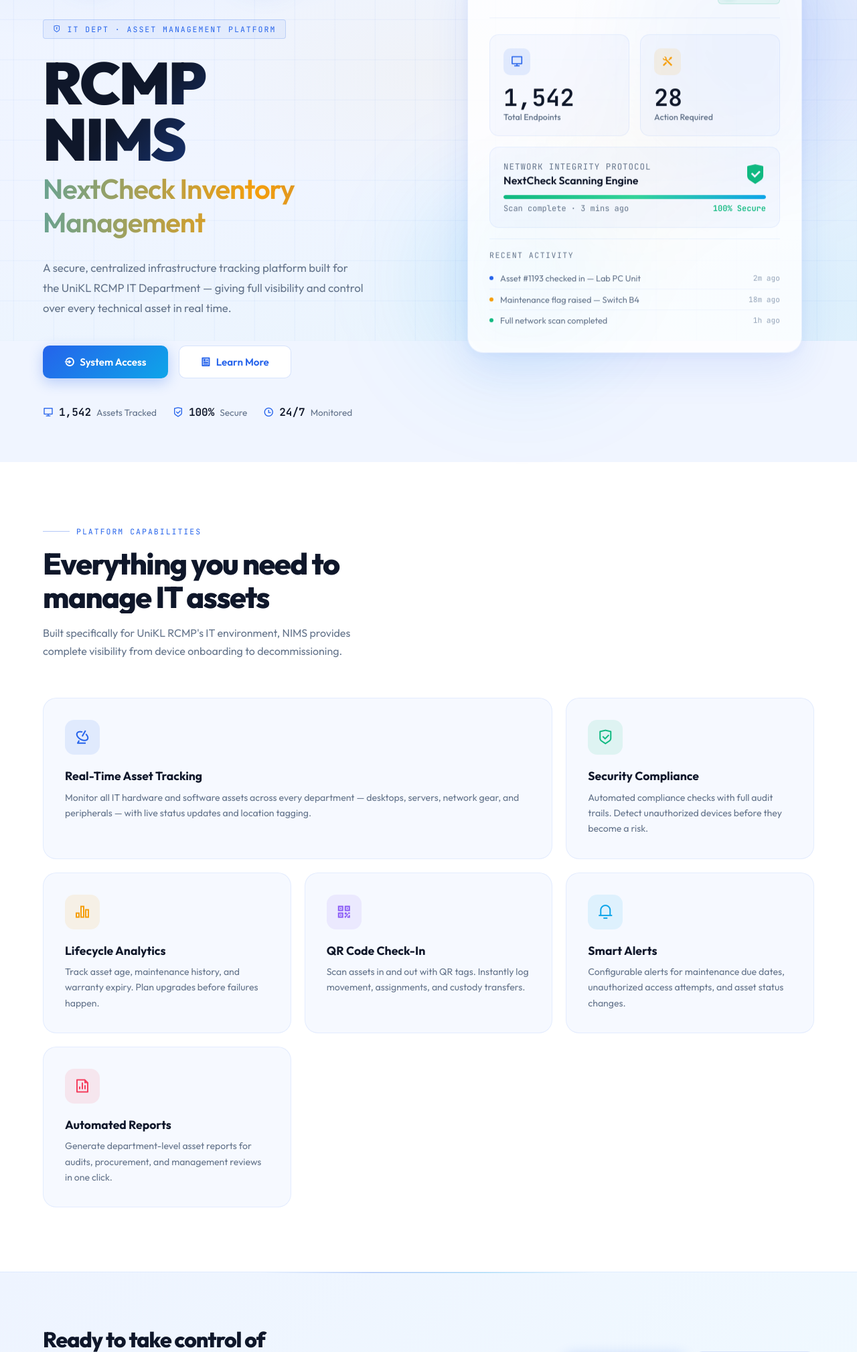
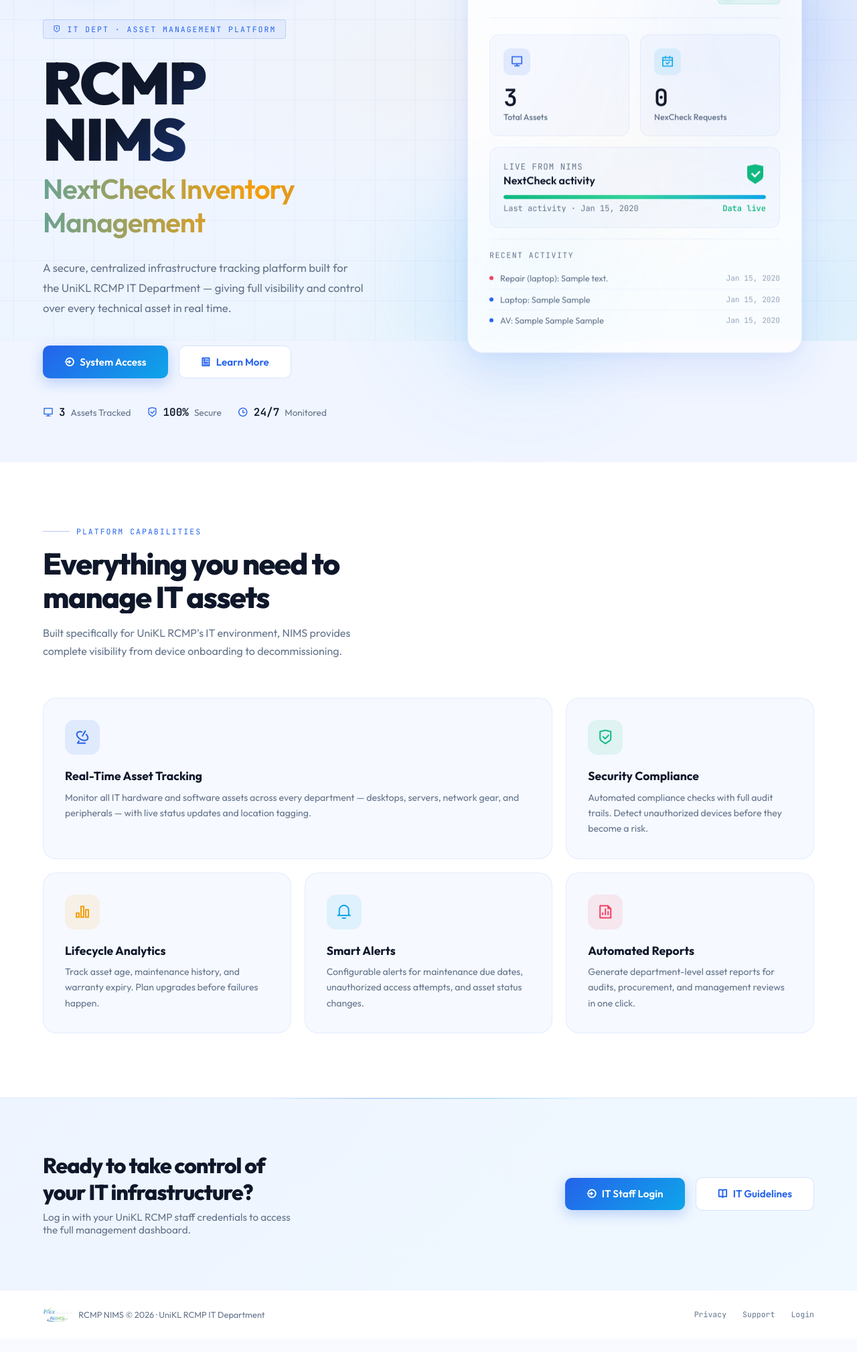
Before and after one commit to Feekkk/RCMP---nims, a PHP site: page / in a window 1280 px wide. Shown: the part 291-2310 px from the top of the page at 67% size. After the commit the page ends 2265 px from the top, so only its background shows below. Run offline with PHP 8.4, Linux system fonts and the light colour scheme; tables that the repository leaves empty hold one stand-in row (values such as "Sample post").

Commit message:
update: home page UI

```diff
--- a/index.php
+++ b/index.php
@@ -1,5 +1,131 @@
 <?php
 // RCMP NIMS - UniKL RCMP NextCheck Inventory Management System
+require_once __DIR__ . '/config/database.php';
+
+$totalAssets = 0;
+$nexcheckRequestTotal = 0;
+$recentActivities = [];
+$dbOk = false;
+
+function index_time_ago(?string $datetime): string
+{
+    if ($datetime === null || $datetime === '') {
+        return '—';
+    }
+    $t = strtotime($datetime);
+    if ($t === false) {
+        return '—';
+    }
+    $diff = time() - $t;
+    if ($diff < 45) {
+        return 'just now';
+    }
+    if ($diff < 3600) {
+        return (int) floor($diff / 60) . 'm ago';
+    }
+    if ($diff < 86400) {
+        return (int) floor($diff / 3600) . 'h ago';
+    }
+    if ($diff < 604800) {
+        return (int) floor($diff / 86400) . 'd ago';
+    }
+    return date('M j, Y', $t);
+}
+
+function index_kind_color(string $kind): string
+{
+    switch ($kind) {
+        case 'laptop_reg':
+        case 'network_reg':
+        case 'av_reg':
+            return '#2563eb';
+        case 'handover':
+            return '#10b981';
+        case 'warranty':
+            return '#f59e0b';
+        case 'repair':
+            return '#f43f5e';
+        default:
+            return '#64748b';
+    }
+}
+
+try {
+    $pdo = db();
+    $laptops  = (int) $pdo->query('SELECT COUNT(*) FROM laptop')->fetchColumn();
+    $networks = (int) $pdo->query('SELECT COUNT(*) FROM network')->fetchColumn();
+    $avs      = (int) $pdo->query('SELECT COUNT(*) FROM av')->fetchColumn();
+    $totalAssets = $laptops + $networks + $avs;
+
+    $nexcheckRequestTotal = (int) $pdo->query('SELECT COUNT(*) FROM nexcheck_request WHERE rejected_at IS NULL')->fetchColumn();
+
+    $recentSql = '
+        SELECT kind, title, ts, asset_id, asset_type FROM (
+            SELECT
+                \'laptop_reg\' AS kind,
+                CONCAT(\'Laptop: \', TRIM(CONCAT(IFNULL(l.brand, \'\'), \' \', IFNULL(l.model, \'\')))) AS title,
+                l.created_at AS ts,
+                l.asset_id,
+                \'laptop\' AS asset_type
+            FROM laptop l
+            UNION ALL
+            SELECT
+                \'network_reg\',
+                CONCAT(\'Network: \', TRIM(CONCAT(IFNULL(n.brand, \'\'), \' \', IFNULL(n.model, \'\')))),
+                n.created_at,
+                n.asset_id,
+                \'network\'
+            FROM network n
+            UNION ALL
+            SELECT
+                \'av_reg\',
+                CONCAT(\'AV: \', TRIM(CONCAT(IFNULL(a.category, \'\'), \' \', IFNULL(a.brand, \'\'), \' \', IFNULL(a.model, \'\')))),
+                a.created_at,
+                a.asset_id,
+                \'av\'
+            FROM av a
+            UNION ALL
+            SELECT
+                \'handover\',
+                CONCAT(\'Handover #\', h.handover_id, \' · laptop #\', h.asset_id),
+                h.created_at,
+                h.asset_id,
+                \'laptop\'
+            FROM handover h
+            UNION ALL
+            SELECT
+                \'warranty\',
+                CONCAT(\'Warranty (\', w.asset_type, \') #\', w.asset_id),
+                w.created_at,
+                w.asset_id,
+                w.asset_type
+            FROM warranty w
+            UNION ALL
+            SELECT
+                \'repair\',
+                CONCAT(\'Repair (\', r.asset_type, \'): \', LEFT(r.issue_summary, 80)),
+                r.created_at,
+                r.asset_id,
+                r.asset_type
+            FROM repair r
+        ) u
+        ORDER BY ts DESC
+        LIMIT 3
+    ';
+    $recentActivities = $pdo->query($recentSql)->fetchAll(PDO::FETCH_ASSOC);
+    $dbOk = true;
+} catch (Throwable $e) {
+    $dbOk = false;
+}
+
+$lastActivityAgo = '';
+if (!empty($recentActivities[0]['ts'])) {
+    $lastActivityAgo = index_time_ago($recentActivities[0]['ts']);
+} elseif ($dbOk) {
+    $lastActivityAgo = 'No events yet';
+} else {
+    $lastActivityAgo = '—';
+}
 ?>
 <!DOCTYPE html>
 <html lang="en">
@@ -428,28 +554,36 @@
             <div class="stats-grid">
                 <div class="stat-card">
                     <div class="stat-icon" style="color:#2563eb;background:rgba(37,99,235,0.1);"><i class="ri-computer-line"></i></div>
-                    <div class="stat-value" data-target="1542">0</div>
-                    <div class="stat-label">Total Endpoints</div>
+                    <div class="stat-value" data-target="<?php echo (int) $totalAssets; ?>">0</div>
+                    <div class="stat-label">Total Assets</div>
                 </div>
                 <div class="stat-card">
-                    <div class="stat-icon" style="color:#f59e0b;background:rgba(245,158,11,0.1);"><i class="ri-tools-fill"></i></div>
-                    <div class="stat-value" data-target="28">0</div>
-                    <div class="stat-label">Action Required</div>
+                    <div class="stat-icon" style="color:#0ea5e9;background:rgba(14,165,233,0.1);"><i class="ri-calendar-check-line"></i></div>
+                    <div class="stat-value" data-target="<?php echo (int) $nexcheckRequestTotal; ?>">0</div>
+                    <div class="stat-label">NexCheck Requests</div>
                 </div>
                 <div class="stat-card-wide">
                     <div class="wide-header">
-                        <div><div class="wide-label">Network Integrity Protocol</div><div class="wide-title">NextCheck Scanning Engine</div></div>
+                        <div><div class="wide-label">Live from NIMS</div><div class="wide-title">NextCheck activity</div></div>
                         <div class="wide-icon"><i class="ri-shield-check-fill"></i></div>
                     </div>
-                    <div class="health-bar-track"><div class="health-bar-fill" id="healthBar"></div></div>
-                    <div class="health-footer"><span>Scan complete · 3 mins ago</span><span>100% Secure</span></div>
+                    <div class="health-bar-track"><div class="health-bar-fill" id="healthBar" data-pct="<?php echo $dbOk ? '100' : '15'; ?>"></div></div>
+                    <div class="health-footer"><span>Last activity · <?php echo htmlspecialchars($lastActivityAgo, ENT_QUOTES, 'UTF-8'); ?></span><span><?php echo $dbOk ? 'Data live' : 'Database offline'; ?></span></div>
                 </div>
             </div>
             <div class="activity-feed">
                 <div class="feed-title">Recent Activity</div>
-                <div class="feed-item"><span class="feed-dot" style="background:#2563eb;"></span><span class="feed-text">Asset #1193 checked in — Lab PC Unit</span><span class="feed-time">2m ago</span></div>
-                <div class="feed-item"><span class="feed-dot" style="background:#f59e0b;"></span><span class="feed-text">Maintenance flag raised — Switch B4</span><span class="feed-time">18m ago</span></div>
-                <div class="feed-item"><span class="feed-dot" style="background:#10b981;"></span><span class="feed-text">Full network scan completed</span><span class="feed-time">1h ago</span></div>
+                <?php if (empty($recentActivities)) : ?>
+                <div class="feed-item"><span class="feed-dot" style="background:#94a3b8;"></span><span class="feed-text"><?php echo $dbOk ? 'No recorded activity yet.' : 'Connect the database to show live data.'; ?></span><span class="feed-time">—</span></div>
+                <?php else : ?>
+                <?php foreach ($recentActivities as $row) :
+                    $title = (string) ($row['title'] ?? 'Activity');
+                    $ts   = (string) ($row['ts'] ?? '');
+                    $kind = (string) ($row['kind'] ?? '');
+                    ?>
+                <div class="feed-item"><span class="feed-dot" style="background:<?php echo htmlspecialchars(index_kind_color($kind), ENT_QUOTES, 'UTF-8'); ?>;"></span><span class="feed-text"><?php echo htmlspecialchars($title, ENT_QUOTES, 'UTF-8'); ?></span><span class="feed-time"><?php echo htmlspecialchars(index_time_ago($ts), ENT_QUOTES, 'UTF-8'); ?></span></div>
+                <?php endforeach; ?>
+                <?php endif; ?>
             </div>
         </div>
     </div>
@@ -476,11 +610,6 @@
             <div class="feature-icon-wrap" style="background:rgba(245,158,11,0.1);color:#f59e0b;"><i class="ri-bar-chart-2-line"></i></div>
             <div class="feature-name">Lifecycle Analytics</div>
             <div class="feature-desc">Track asset age, maintenance history, and warranty expiry. Plan upgrades before failures happen.</div>
-        </div>
-        <div class="feature-card reveal" style="--card-hover-border:rgba(139,92,246,0.2);--card-hover-shadow:0 16px 32px rgba(139,92,246,0.07);--card-hover-bg:linear-gradient(135deg,rgba(139,92,246,0.03),transparent);">
-            <div class="feature-icon-wrap" style="background:rgba(139,92,246,0.1);color:#8b5cf6;"><i class="ri-qr-code-line"></i></div>
-            <div class="feature-name">QR Code Check-In</div>
-            <div class="feature-desc">Scan assets in and out with QR tags. Instantly log movement, assignments, and custody transfers.</div>
         </div>
         <div class="feature-card reveal" style="--card-hover-border:rgba(14,165,233,0.2);--card-hover-shadow:0 16px 32px rgba(14,165,233,0.07);--card-hover-bg:linear-gradient(135deg,rgba(14,165,233,0.03),transparent);">
             <div class="feature-icon-wrap" style="background:rgba(14,165,233,0.1);color:#0ea5e9;"><i class="ri-notification-3-line"></i></div>
@@ -534,8 +663,8 @@ document.addEventListener('DOMContentLoaded', () => {
         requestAnimationFrame(step);
     }
     document.querySelectorAll('.stat-value[data-target]').forEach(el=>animateCounter(el,+el.dataset.target));
-    const heroEp=document.getElementById('stat-endpoints'); if(heroEp)animateCounter(heroEp,1542,2200);
-    setTimeout(()=>{ const b=document.getElementById('healthBar'); if(b)b.style.width='100%'; },500);
+    const heroEp=document.getElementById('stat-endpoints'); if(heroEp)animateCounter(heroEp,<?php echo (int) $totalAssets; ?>,2200);
+    setTimeout(()=>{ const b=document.getElementById('healthBar'); if(b) b.style.width=(b.dataset.pct==='100'?'100%':b.dataset.pct+'%'); },500);
 
     const panel=document.getElementById('tiltPanel'),visual=document.querySelector('.hero-visual');
     if(panel&&visual&&window.matchMedia('(hover:hover) and (pointer:fine)').matches){
```
